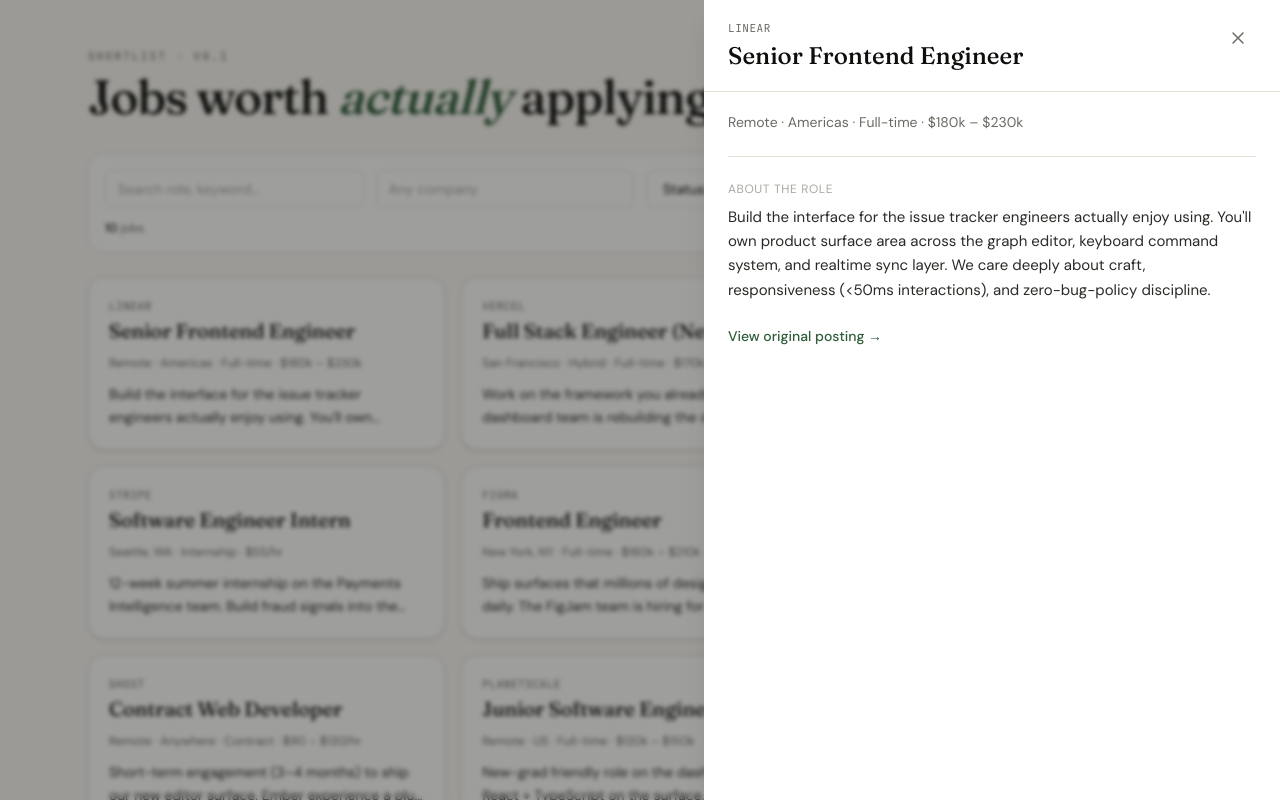
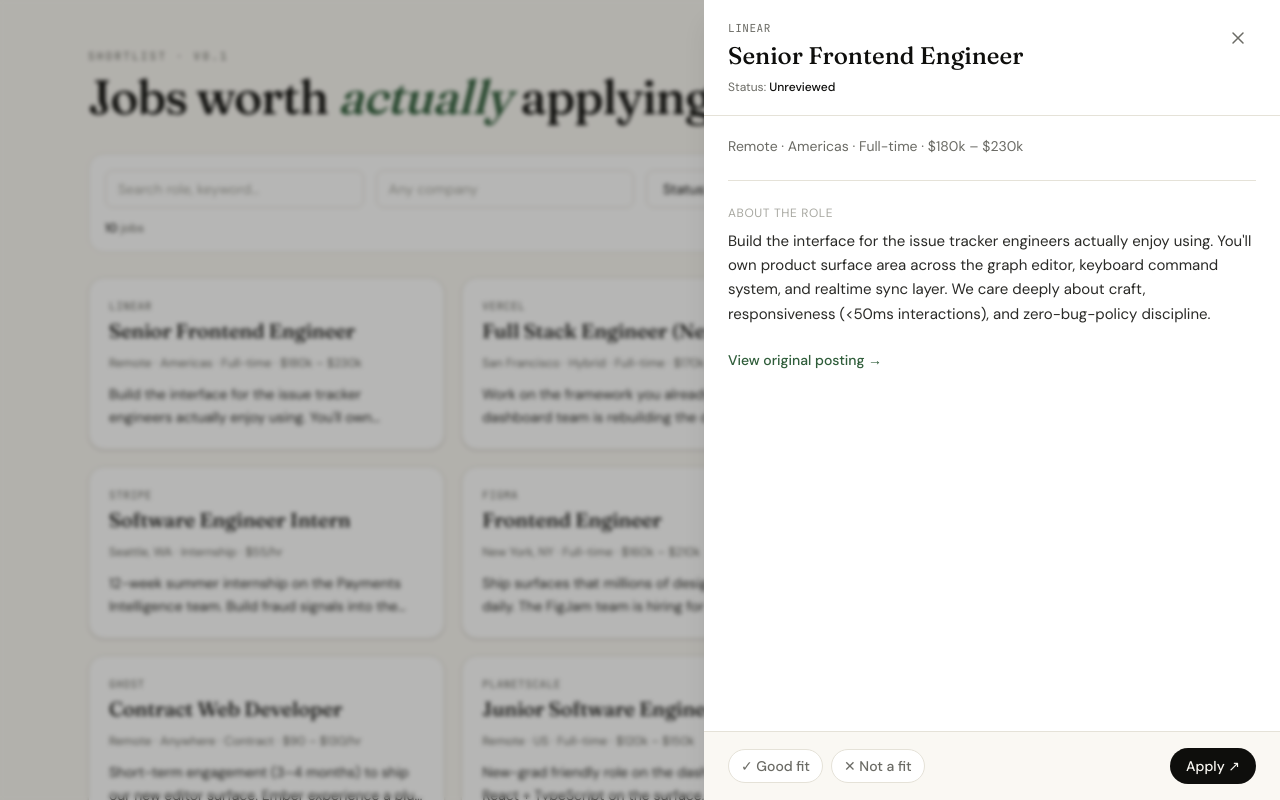
Before and after one commit to Supermonters/mini-jobboard-project, a Next.js app: page / in a window 1280 px wide. Both pictures are taken after a click on the button 266 px from the left and 363 px from the top of the page. Shown: the top 800 px of the page. Built offline with nearby package versions, Linux system fonts and the light colour scheme.

Commit message:
feat: mutate data of fit/notfit and applied

```diff
--- a/components/JobSheet.tsx
+++ b/components/JobSheet.tsx
@@ -1,16 +1,17 @@
 "use client";
 
 import { useEffect } from "react";
-import type { Job } from "@/lib/types";
+import type { Job, JobStatus } from "@/lib/types";
+import { useUpdateJobStatus } from "@/hooks/useUpdateJobStatus";
 
 /**
  * JobSheet — a slide-over panel showing the full details of a single job.
  *
+ * Now also exposes the fit/apply actions in a footer.
+ *
  * Props:
- *   - job: the job to display, OR null when the sheet should be closed.
- *          Passing null is how the parent says "close the sheet."
- *   - onClose: callback the sheet calls when the user wants to dismiss it
- *              (clicked the backdrop, hit Esc, or clicked the X button).
+ *   - job: the job to display, or null when the sheet should be closed
+ *   - onClose: callback when the user dismisses the sheet
  */
 interface JobSheetProps {
   job: Job | null;
@@ -18,46 +19,57 @@
 }
 
 export default function JobSheet({ job, onClose }: JobSheetProps) {
-  // Listen for the Escape key while the sheet is open.
-  // useEffect lets us run "side effects" — things that aren't pure rendering,
-  // like adding event listeners. The cleanup function (the `return`) removes
-  // the listener when the sheet closes or the component unmounts.
+  // The mutation hook returns:
+  //   mutate    — call this to trigger the update
+  //   isPending — true while the write is in flight
+  const { mutate: updateStatus, isPending } = useUpdateJobStatus();
+
+  // Listen for Escape to close the sheet, same as before.
   useEffect(() => {
-    if (!job) return; // sheet is closed — don't bother listening
-
+    if (!job) return;
     function handleKey(e: KeyboardEvent) {
       if (e.key === "Escape") onClose();
     }
-
     document.addEventListener("keydown", handleKey);
     return () => document.removeEventListener("keydown", handleKey);
   }, [job, onClose]);
 
-  // If no job is selected, render nothing. The component is "always mounted"
-  // but only shows up when there's something to show.
   if (!job) return null;
 
+  /**
+   * Toggle a status on/off.
+   * If the job is already in this status, clicking again sets it back to "none."
+   * Otherwise sets it to the new status.
+   *
+   * This is a UX nicety — it makes the buttons act like toggles.
+   */
+  function handleStatusToggle(newStatus: JobStatus) {
+    if (!job) return;
+    const next = job.status === newStatus ? "none" : newStatus;
+    updateStatus({ id: job.id, status: next });
+  }
+
+  /**
+   * Apply: set status to "applied" AND open the URL in a new tab.
+   * If there's no URL, just mark applied.
+   */
+  function handleApply() {
+    if (!job) return;
+    updateStatus({ id: job.id, status: "applied" });
+    if (job.url) {
+      window.open(job.url, "_blank", "noopener,noreferrer");
+    }
+  }
+
   return (
-    // The whole sheet sits in a fixed-position layer over the page.
-    // z-50 makes sure it's above everything else.
     <div className="fixed inset-0 z-50">
-      {/*
-        Backdrop — a dimmed full-screen layer behind the sheet.
-        It's a <button> (not a <div>) so keyboard users can also click it
-        to close. aria-label gives screen readers a name for it.
-      */}
       <button
         type="button"
         aria-label="Close details"
         onClick={onClose}
-        className="fixed inset-0 bg-ink/40 backdrop-blur-[2px]"
+        className="absolute inset-0 bg-ink/30 backdrop-blur-[2px]"
       />
 
-      {/*
-        The sheet panel itself.
-        On mobile (default): full width, slides up from the bottom.
-        On sm+ screens: anchored to the right side, fixed width (max-w-xl).
-      */}
       <div
         className="
           absolute bottom-0 left-0 right-0 max-h-[90vh] rounded-t-3xl bg-paper-raised
@@ -66,7 +78,6 @@
         "
       >
         <div className="flex h-full max-h-[90vh] flex-col sm:max-h-none">
-          {/* Header: company, title, and close button */}
           <header className="flex items-start justify-between gap-4 border-b border-line px-6 py-5">
             <div className="min-w-0">
               <p className="font-mono text-[11px] uppercase tracking-wider text-ink-muted">
@@ -75,6 +86,13 @@
               <h2 className="mt-1 font-display text-2xl font-medium leading-tight">
                 {job.title}
               </h2>
+              {/* Show current status as a small badge */}
+              <p className="mt-2 text-xs text-ink-muted">
+                Status:{" "}
+                <span className="font-medium text-ink">
+                  {labelFor(job.status)}
+                </span>
+              </p>
             </div>
             <button
               type="button"
@@ -82,7 +100,6 @@
               aria-label="Close"
               className="rounded-full p-2 text-ink-muted transition hover:bg-paper-sunk hover:text-ink"
             >
-              {/* Inline SVG for an X icon — no icon library required */}
               <svg className="h-5 w-5" viewBox="0 0 20 20" fill="none" aria-hidden>
                 <path
                   d="M5 5l10 10M15 5L5 15"
@@ -94,7 +111,7 @@
             </button>
           </header>
 
-          {/* Scrollable body */}
+          {/* Scrollable body — same as before */}
           <div className="flex-1 overflow-y-auto px-6 py-5">
             <p className="text-sm text-ink-muted">
               {job.location} · {formatType(job.employmentType)}
@@ -105,7 +122,6 @@
               <h3 className="text-xs uppercase tracking-wider text-ink-faint">
                 About the role
               </h3>
-              {/* whitespace-pre-wrap preserves line breaks in the description */}
               <p className="mt-2 whitespace-pre-wrap text-[15px] leading-relaxed text-ink-soft">
                 {job.description}
               </p>
@@ -122,14 +138,83 @@
               </a>
             )}
           </div>
+
+          {/*
+            Footer with the three action buttons.
+            - Good fit / Not a fit are toggle buttons (aria-pressed reflects state).
+            - Apply is a primary CTA — also marks status="applied" via the mutation.
+            - All three are disabled while isPending to prevent double-clicks.
+          */}
+          <footer className="border-t border-line bg-paper px-6 py-4">
+            <div className="flex flex-col gap-2 sm:flex-row sm:items-center sm:justify-between">
+              <div className="flex flex-wrap gap-2">
+                <button
+                  type="button"
+                  onClick={() => handleStatusToggle("good_fit")}
+                  disabled={isPending}
+                  // aria-pressed tells screen readers this is a toggle
+                  // and whether it's currently "on"
+                  aria-pressed={job.status === "good_fit"}
+                  className={`inline-flex items-center gap-1.5 rounded-full border px-3 py-1.5 text-sm font-medium transition disabled:opacity-50 ${
+                    job.status === "good_fit"
+                      ? "border-accent bg-accent-soft text-accent"
+                      : "border-line bg-paper-raised text-ink-muted hover:border-ink hover:text-ink"
+                  }`}
+                >
+                  ✓ Good fit
+                </button>
+
+                <button
+                  type="button"
+                  onClick={() => handleStatusToggle("bad_fit")}
+                  disabled={isPending}
+                  aria-pressed={job.status === "bad_fit"}
+                  className={`inline-flex items-center gap-1.5 rounded-full border px-3 py-1.5 text-sm font-medium transition disabled:opacity-50 ${
+                    job.status === "bad_fit"
+                      ? "border-ink bg-paper-sunk text-ink"
+                      : "border-line bg-paper-raised text-ink-muted hover:border-ink hover:text-ink"
+                  }`}
+                >
+                  ✕ Not a fit
+                </button>
+              </div>
+
+              <button
+                type="button"
+                onClick={handleApply}
+                // Disable if pending OR already applied (no point applying twice)
+                disabled={isPending || job.status === "applied"}
+                className="inline-flex items-center justify-center gap-2 rounded-full bg-ink px-4 py-2 text-sm font-medium text-paper transition hover:bg-ink-soft disabled:cursor-not-allowed disabled:opacity-50"
+              >
+                {job.status === "applied"
+                  ? "Applied"
+                  : job.url
+                  ? "Apply ↗"
+                  : "Mark applied"}
+              </button>
+            </div>
+          </footer>
         </div>
       </div>
     </div>
   );
 }
 
-// Same helper as in JobCard.
-// In a real codebase we'd put this in lib/utils.ts to avoid duplication.
+// Format the JobStatus enum into something human-readable.
+// Could go in lib/utils.ts later when we have more of these.
+function labelFor(status: JobStatus): string {
+  switch (status) {
+    case "none":
+      return "Unreviewed";
+    case "good_fit":
+      return "Good fit";
+    case "bad_fit":
+      return "Not a fit";
+    case "applied":
+      return "Applied";
+  }
+}
+
 function formatType(t: Job["employmentType"]): string {
   switch (t) {
     case "full_time":
--- /dev/null
+++ b/hooks/useUpdateJobStatus.ts
@@ -0,0 +1,98 @@
+"use client";
+
+import { useMutation, useQueryClient } from "@tanstack/react-query";
+import { saveJobs } from "@/lib/storage";
+import type { Job, JobStatus } from "@/lib/types";
+import { JOBS_QUERY_KEY } from "./useJobs";
+
+/**
+ * Mutation hook: change a single job's status.
+ *
+ * Used by the fit/apply buttons in the sheet.
+ *
+ * The pattern below is "optimistic update":
+ *   1. Immediately update the cache as if the write already succeeded.
+ *      The UI feels instant.
+ *   2. Then actually persist the change.
+ *   3. If persistence fails, roll back the cache to what it was before.
+ *
+ * This is the "right" way to handle mutations in TanStack Query and is
+ * worth understanding deeply — every modern app uses some form of it.
+ */
+
+// The shape of the argument the caller will pass to mutate().
+// e.g. mutate({ id: "job-1", status: "good_fit" })
+interface UpdateStatusInput {
+  id: string;
+  status: JobStatus;
+}
+
+// What we save in `onMutate` and read in `onError` to roll back.
+interface MutationContext {
+  previous?: Job[];
+}
+
+export function useUpdateJobStatus() {
+  // Get the shared QueryClient so we can read and write the cache directly.
+  const queryClient = useQueryClient();
+
+  return useMutation<Job[], Error, UpdateStatusInput, MutationContext>({
+    /**
+     * mutationFn — the async work itself.
+     *
+     * We read the current cache, build the updated list, and persist it
+     * via saveJobs (which writes to localStorage). The Promise it returns
+     * resolves to the new list of jobs.
+     */
+    mutationFn: async ({ id, status }) => {
+      const current = queryClient.getQueryData<Job[]>(JOBS_QUERY_KEY) ?? [];
+      const updated = current.map((j) => (j.id === id ? { ...j, status } : j));
+      return saveJobs(updated);
+    },
+
+    /**
+     * onMutate — runs *before* mutationFn.
+     *
+     * This is where the optimism happens:
+     *   1. Cancel any in-flight reads (so they don't overwrite our update).
+     *   2. Snapshot the current cache so we can roll back if needed.
+     *   3. Immediately patch the cache with the new value.
+     *
+     * Whatever we return here is passed to onError and onSettled as `context`.
+     */
+    onMutate: async ({ id, status }) => {
+      await queryClient.cancelQueries({ queryKey: JOBS_QUERY_KEY });
+
+      const previous = queryClient.getQueryData<Job[]>(JOBS_QUERY_KEY);
+
+      queryClient.setQueryData<Job[]>(JOBS_QUERY_KEY, (old) =>
+        old?.map((j) => (j.id === id ? { ...j, status } : j)) ?? []
+      );
+
+      return { previous };
+    },
+
+    /**
+     * onError — runs if mutationFn throws.
+     *
+     * We restore the snapshot we took in onMutate, undoing the optimistic
+     * patch. The user sees the UI revert.
+     */
+    onError: (_err, _vars, context) => {
+      if (context?.previous) {
+        queryClient.setQueryData(JOBS_QUERY_KEY, context.previous);
+      }
+    },
+
+    /**
+     * onSettled — runs after success OR error.
+     *
+     * Invalidating forces useJobs to refetch from storage, ensuring the
+     * cache is in sync with the source of truth. This catches any drift
+     * between our optimistic patch and what actually got saved.
+     */
+    onSettled: () => {
+      queryClient.invalidateQueries({ queryKey: JOBS_QUERY_KEY });
+    },
+  });
+}
```
